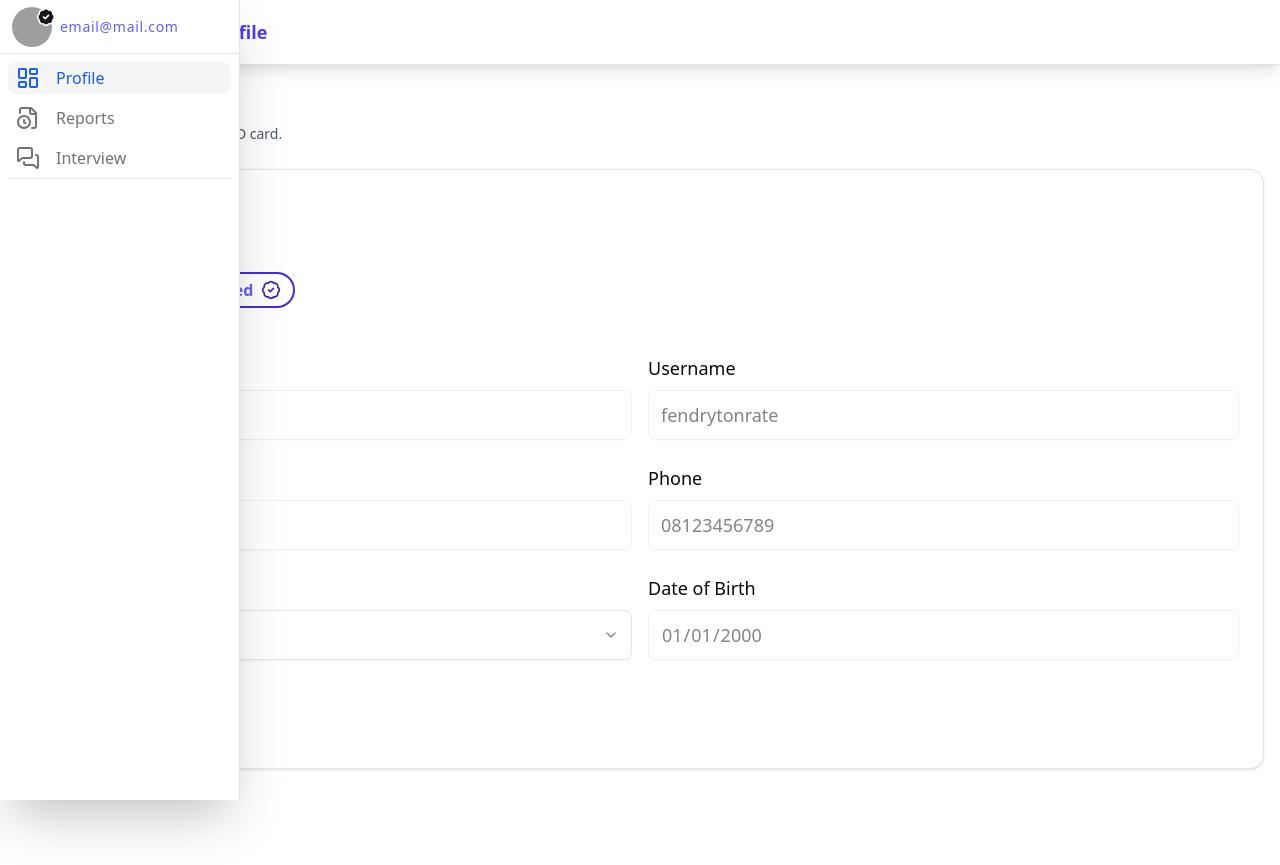
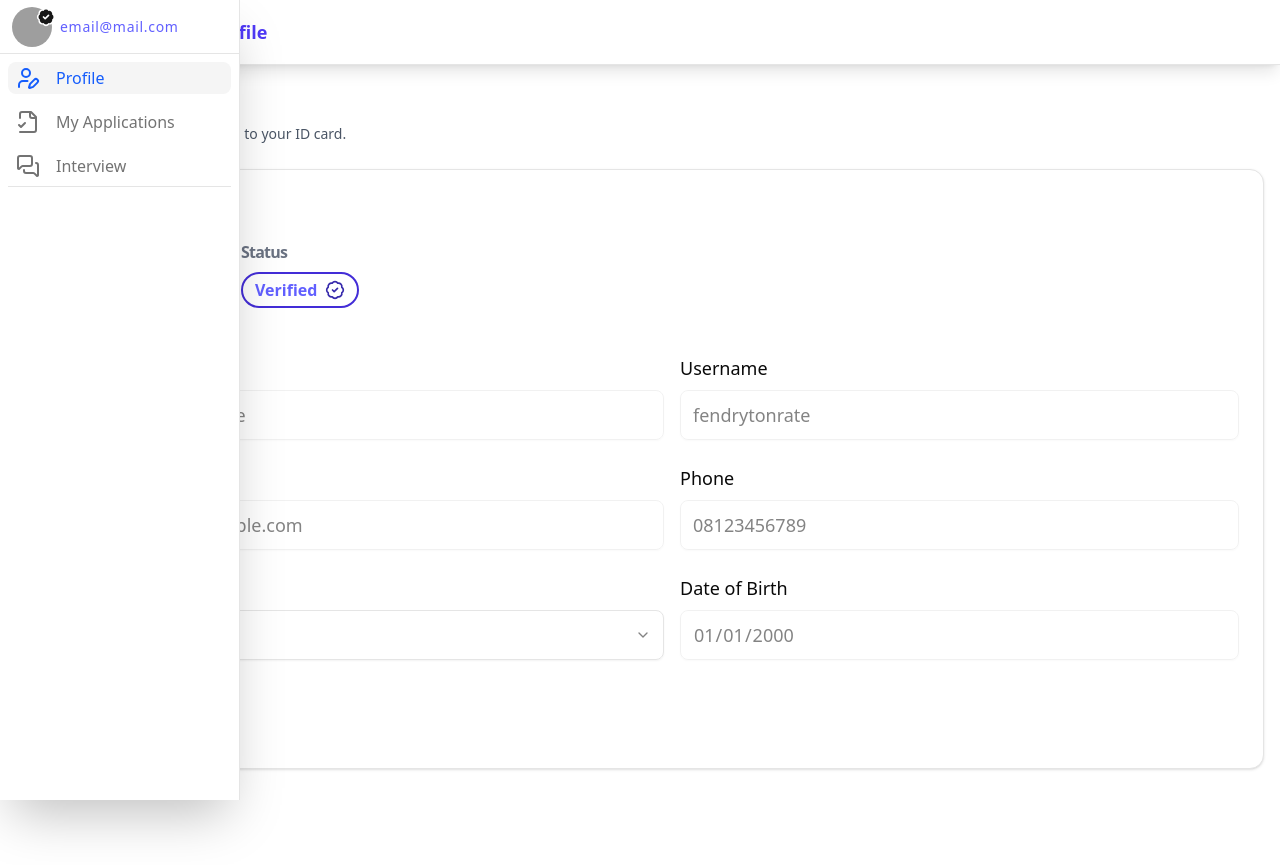
Before and after one commit to fento2/final-project-fe, a Next.js app: page /dashboard/profile in a window 1280 px wide. Built offline with nearby package versions, Linux system fonts and the light colour scheme; grey boxes are pictures that could not be loaded.

Commit message:
application

```diff
--- a/src/app/dashboard/components/HeaderDashboard.tsx
+++ b/src/app/dashboard/components/HeaderDashboard.tsx
@@ -37,7 +37,7 @@ const HeaderDashboard = ({ children }: IHeaderDashboard) => {
                       href={href}
                       className={`${
                         isLast
-                          ? "text-indigo-600 font-bold text-lg"
+                          ? "text-indigo-600 font-bold text-lg hover:text-indigo-800"
                           : "text-gray-600"
                       } capitalize`}
                     >
--- a/src/app/dashboard/components/SideBar.tsx
+++ b/src/app/dashboard/components/SideBar.tsx
@@ -18,11 +18,6 @@ const sidebarVariants = {
 const mobileVariants = {
   hidden: { x: "-100%" },
   visible: { x: 0 },
-};
-
-const contentVariants = {
-  open: { display: "block", opacity: 1 },
-  closed: { display: "block", opacity: 1 },
 };
 
 const transitionProps = {
--- a/src/app/dashboard/components/UserOption.tsx
+++ b/src/app/dashboard/components/UserOption.tsx
@@ -1,5 +1,11 @@
 "use client";
-import { FileClock, LayoutDashboard, MessagesSquare } from "lucide-react";
+import {
+  FileCheck2,
+  FileClock,
+  LayoutDashboard,
+  MessagesSquare,
+  UserPenIcon,
+} from "lucide-react";
 import { motion } from "framer-motion";
 import { cn } from "@/lib/utils";
 import { usePathname } from "next/navigation";
@@ -28,7 +34,7 @@ const UserOption = ({ isCollapsed }: IUserOption) => {
   };
   return (
     <>
-      <div className="flex flex-col gap-2">
+      <div className="flex flex-col gap-3">
         <Link
           href="/dashboard/profile"
           className={cn(
@@ -36,7 +42,7 @@ const UserOption = ({ isCollapsed }: IUserOption) => {
             pathname === "/dashboard/profile" && "bg-muted text-blue-600"
           )}
         >
-          <LayoutDashboard className="h-6 w-6" />
+          <UserPenIcon className="h-6 w-6" />
           <motion.li variants={variants}>
             {!isCollapsed && (
               <p className="ml-4 text-md font-medium">Profile</p>
@@ -44,18 +50,19 @@ const UserOption = ({ isCollapsed }: IUserOption) => {
           </motion.li>
         </Link>
         <Link
-          href="/dashboard/reports"
+          href="/dashboard/my-applications"
           className={cn(
             "flex h-8 w-full flex-row items-center rounded-md px-2 py-1.5 transition hover:bg-muted hover:text-primary",
 
-            pathname === "/dashboard/reports" && "bg-muted text-blue-600"
+            pathname === "/dashboard/my-applications" &&
+              "bg-muted text-blue-600"
           )}
         >
-          <FileClock className="h-6 w-6" />
+          <FileCheck2 className="h-6 w-6" />
           <motion.li variants={variants}>
             {!isCollapsed && (
               <div className="flex items-center gap-2">
-                <p className="ml-4 text-md font-medium">Reports</p>
+                <p className="ml-4 text-md font-medium">My Applications</p>
               </div>
             )}
           </motion.li>
--- a/src/app/dashboard/profile/page.tsx
+++ b/src/app/dashboard/profile/page.tsx
@@ -41,7 +41,7 @@ const ProfileUser = () => {
   };
 
   return (
-    <div className="container mx-auto min-h-screen px-4 py-6">
+    <div className="container md:pl-20 mx-auto min-h-screen px-4 py-6">
       {/* Header */}
       <div className="mb-6">
         <h3 className="text-2xl font-bold text-indigo-500 -tracking-wider">
--- /dev/null
+++ b/src/app/my-applications/page.tsx
@@ -0,0 +1,9 @@
+const MyApplications = () => {
+  return (
+    <>
+      <div></div>
+    </>
+  );
+};
+
+export default MyApplications;
```
